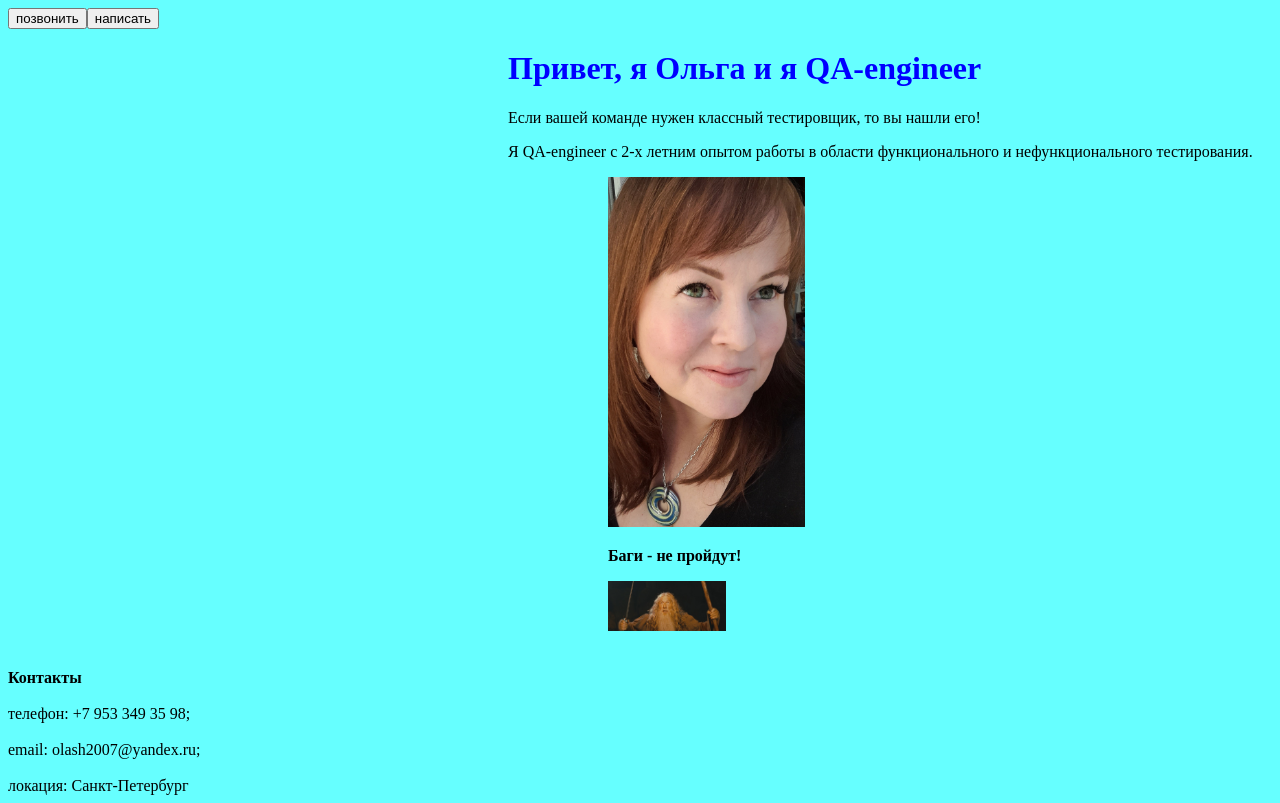
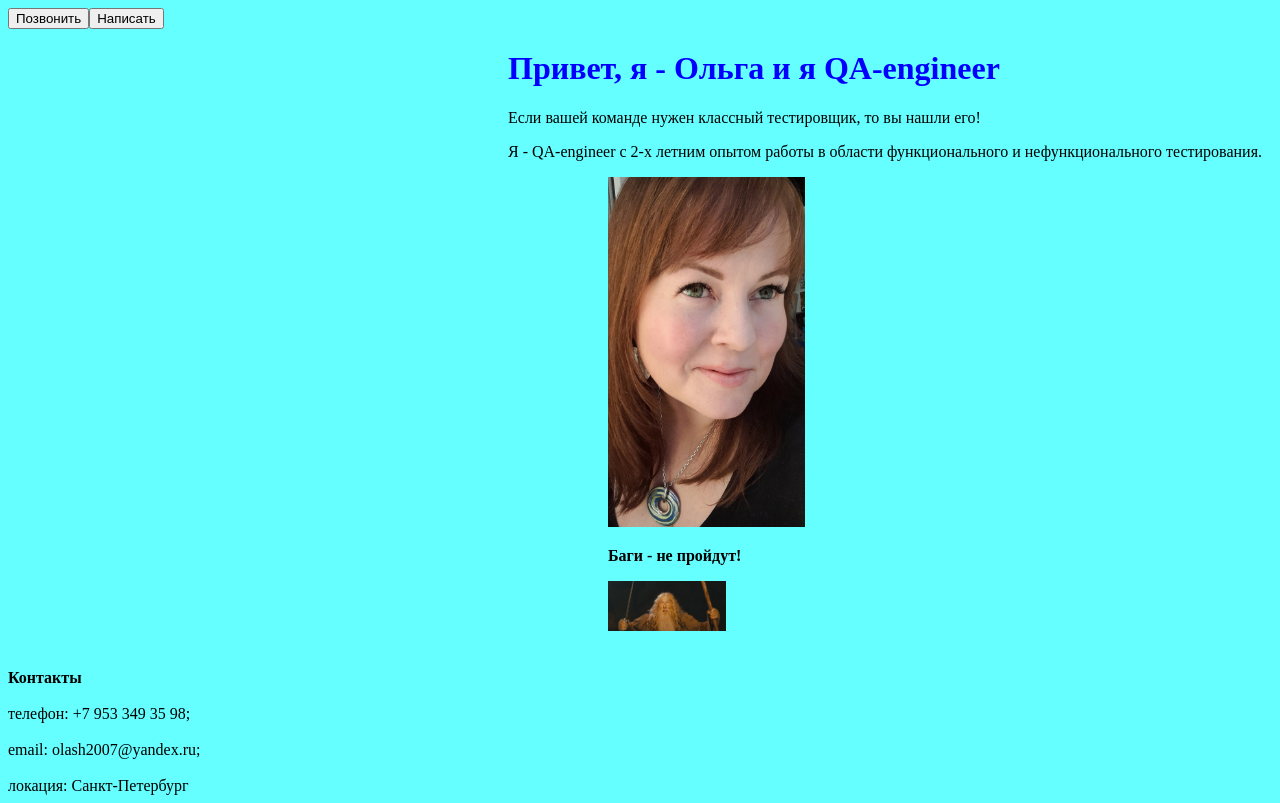
Before and after one commit to olash2007/cv, a plain HTML site: page index.html in a window 1280 px wide. Drawn offline with Linux system fonts and the light colour scheme.

```diff
--- a/index.html
+++ b/index.html
@@ -8,15 +8,15 @@
 
   <body>
     <header>
-       <button type="button">позвонить</button><button type="button">написать</button>
+       <button type="button">Позвонить</button><button type="button">Написать</button>
 
      </header>
 
   <div class="container">
       <link rel="stylesheet" href="style.css">
       <body style="background-color: #66FFFF">
-      <h1 style="color:lilac">Привет, я Ольга и я QA-engineer</h1>
-      <p> Если вашей команде нужен классный тестировщик, то вы нашли его!</p> <p>Я QA-engineer с 2-х летним опытом работы в области функционального и нефункционального тестирования.</p>
+      <h1 style="color:blue;">Привет, я - Ольга и я QA-engineer</h1>
+      <p> Если вашей команде нужен классный тестировщик, то вы нашли его!</p> <p>Я - QA-engineer с 2-х летним опытом работы в области функционального и нефункционального тестирования.</p>
       <img alt="фото" src=photo.png height="350px">
       <p class="char">
       <b>Баги - не пройдут!</b> </p>
```
